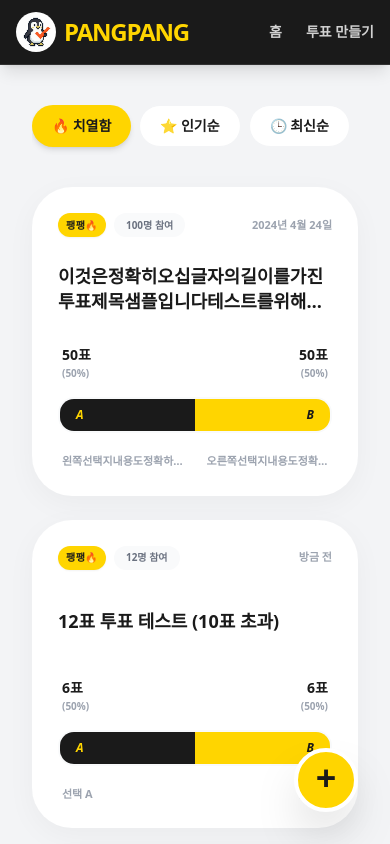
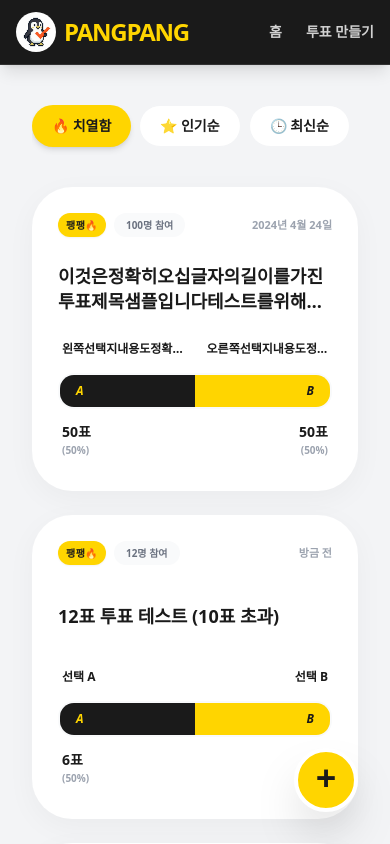
Before and after one commit to ncavchl/PANGPANG, a React (Vite) app: page / in a window 390 px wide. Shown: the top 844 px of the page. Built offline with nearby package versions, Linux system fonts and the light colour scheme; no server answers.

Commit message:
색상바 라벨 정리

```diff
--- a/src/pages/Home.tsx
+++ b/src/pages/Home.tsx
@@ -98,16 +98,9 @@ const Home: React.FC = () => {
               </div>
 
               <div className="space-y-4">
-                {/* 고정된 위치 표기: Flex justify-between 사용 */}
-                <div className="flex justify-between px-1 text-penguin-black items-end h-10">
-                   <div className="flex flex-col items-start">
-                      <span className="text-sm md:text-base font-black leading-none">{poll.votesA}표</span>
-                      <span className="text-[10px] md:text-xs font-bold text-gray-400 mt-1">({percentA}%)</span>
-                   </div>
-                   <div className="flex flex-col items-end">
-                      <span className="text-sm md:text-base font-black leading-none">{poll.votesB}표</span>
-                      <span className="text-[10px] md:text-xs font-bold text-gray-400 mt-1">({percentB}%)</span>
-                   </div>
+                <div className="flex justify-between gap-4 px-1">
+                  <span className="text-penguin-black font-black text-xs md:text-sm line-clamp-1 flex-1">{poll.optionA}</span>
+                  <span className="text-penguin-black font-black text-xs md:text-sm line-clamp-1 flex-1 text-right">{poll.optionB}</span>
                 </div>
 
                 <div className="w-full bg-gray-100 h-9 md:h-10 rounded-2xl overflow-hidden flex shadow-inner border-2 border-gray-50">
@@ -119,9 +112,15 @@ const Home: React.FC = () => {
                   </div>
                 </div>
 
-                <div className="flex justify-between gap-4 px-1 pt-1">
-                  <span className="text-gray-400 font-bold text-[11px] line-clamp-1 flex-1">{poll.optionA}</span>
-                  <span className="text-gray-400 font-bold text-[11px] line-clamp-1 flex-1 text-right">{poll.optionB}</span>
+                <div className="flex justify-between px-1 text-penguin-black items-start h-10">
+                   <div className="flex flex-col items-start">
+                      <span className="text-sm md:text-base font-black leading-none">{poll.votesA}표</span>
+                      <span className="text-[10px] md:text-xs font-bold text-gray-400 mt-1">({percentA}%)</span>
+                   </div>
+                   <div className="flex flex-col items-end">
+                      <span className="text-sm md:text-base font-black leading-none">{poll.votesB}표</span>
+                      <span className="text-[10px] md:text-xs font-bold text-gray-400 mt-1">({percentB}%)</span>
+                   </div>
                 </div>
               </div>
             </Link>
--- a/src/pages/PollDetail.tsx
+++ b/src/pages/PollDetail.tsx
@@ -98,8 +98,8 @@ const PollDetail: React.FC = () => {
                 </div>
                 <div className="flex items-center gap-4 md:gap-8">
                   <div className="flex-1 bg-gray-100 h-14 md:h-16 rounded-[1.5rem] md:rounded-[2rem] overflow-hidden flex shadow-inner border-4 border-gray-100">
-                    <div className="bg-penguin-black h-full transition-all duration-1000 flex items-center px-6" style={{ width: `${percentA}%` }}>
-                      <span className="font-black text-penguin-yellow text-lg md:text-xl italic">A</span>
+                    <div className="bg-penguin-black h-full transition-all duration-1000 relative min-w-0" style={{ width: `${percentA}%` }}>
+                      <span className="absolute left-6 top-1/2 -translate-y-1/2 font-black text-penguin-yellow text-lg md:text-xl italic whitespace-nowrap">A</span>
                     </div>
                   </div>
                   <div className="flex flex-col items-end w-24 md:w-32 flex-shrink-0">
@@ -118,8 +118,8 @@ const PollDetail: React.FC = () => {
                 </div>
                 <div className="flex items-center gap-4 md:gap-8">
                   <div className="flex-1 bg-gray-100 h-14 md:h-16 rounded-[1.5rem] md:rounded-[2rem] overflow-hidden flex shadow-inner border-4 border-gray-100">
-                    <div className="bg-penguin-yellow h-full transition-all duration-1000 flex items-center px-6" style={{ width: `${percentB}%` }}>
-                      <span className="font-black text-penguin-black text-lg md:text-xl italic">B</span>
+                    <div className="bg-penguin-yellow h-full transition-all duration-1000 relative min-w-0" style={{ width: `${percentB}%` }}>
+                      <span className="absolute left-6 top-1/2 -translate-y-1/2 font-black text-penguin-black text-lg md:text-xl italic whitespace-nowrap">B</span>
                     </div>
                   </div>
                   <div className="flex flex-col items-end w-24 md:w-32 flex-shrink-0">
```
